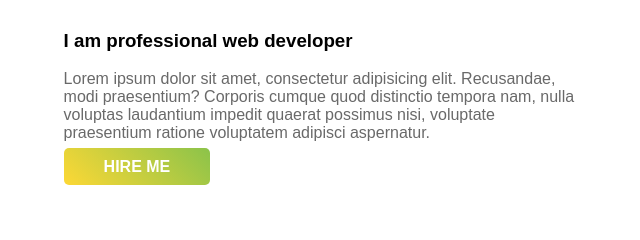
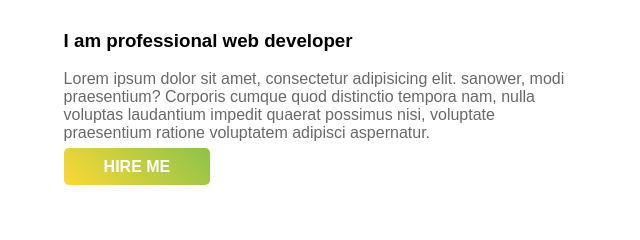
Before and after one commit to sanower-seo/my-first-portfolio, a plain HTML site: page index.html in a window 1280 px wide. Shown: the part 269-509 px from the top of the page, 26-666 px from the left. Drawn offline with Linux system fonts and the light colour scheme.

Commit message:
new file added

```diff
--- a/index.html
+++ b/index.html
@@ -12,7 +12,7 @@
             <h1>Welcome To</h1>
             <h1><span>Sanower Hossain</span> Website</h1>
             <h3>I am professional web developer</h3>
-            <p>Lorem ipsum dolor sit amet, consectetur adipisicing elit. Recusandae, modi praesentium? Corporis cumque quod distinctio tempora nam, nulla voluptas laudantium impedit quaerat possimus nisi, voluptate praesentium ratione voluptatem adipisci aspernatur.</p>
+            <p>Lorem ipsum dolor sit amet, consectetur adipisicing elit. sanower, modi praesentium? Corporis cumque quod distinctio tempora nam, nulla voluptas laudantium impedit quaerat possimus nisi, voluptate praesentium ratione voluptatem adipisci aspernatur.</p>
             <a class="btn" target="_blank" href="#">HIRE ME</a>
         </div>
         <div class="half-width">
```
